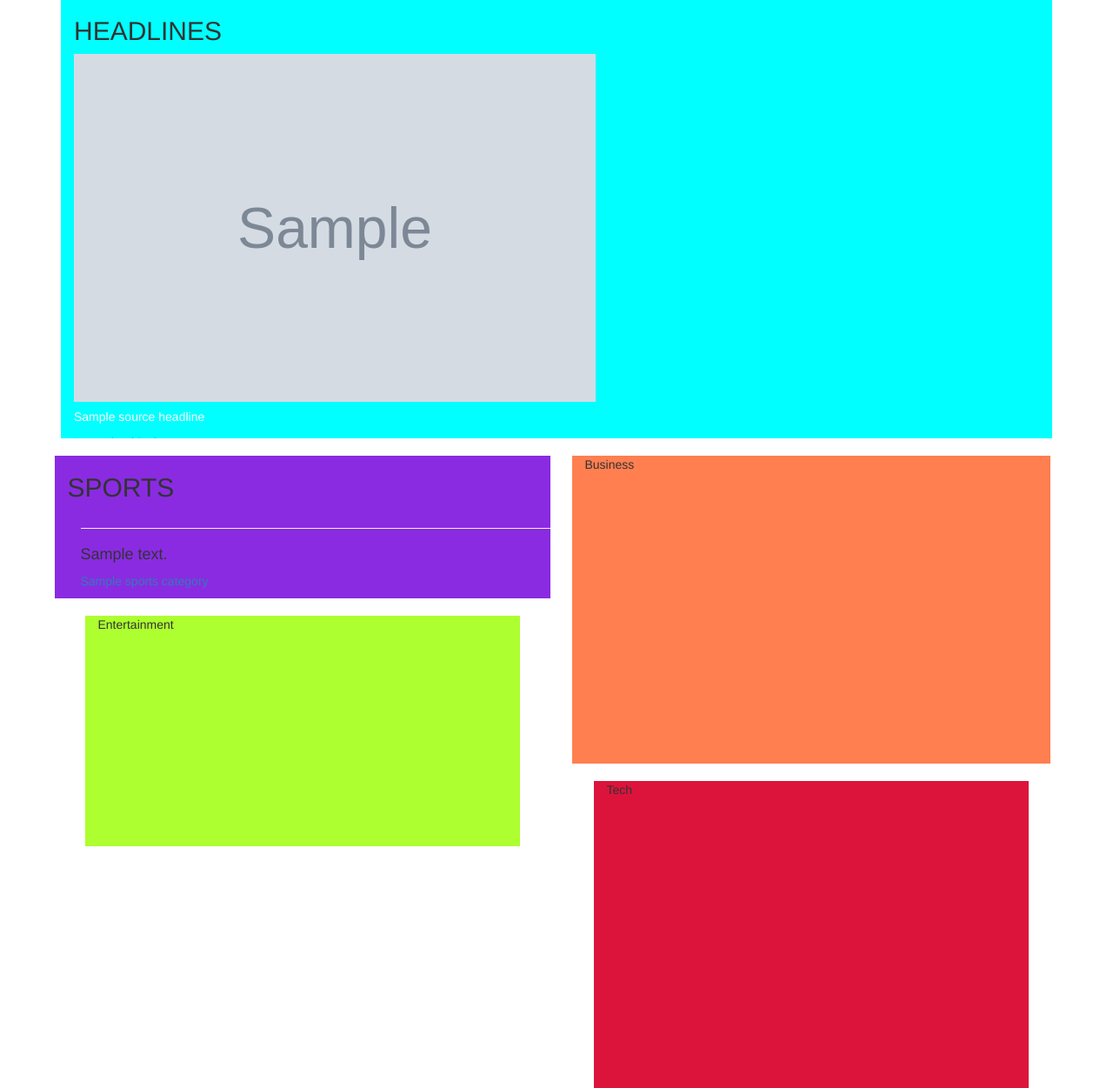
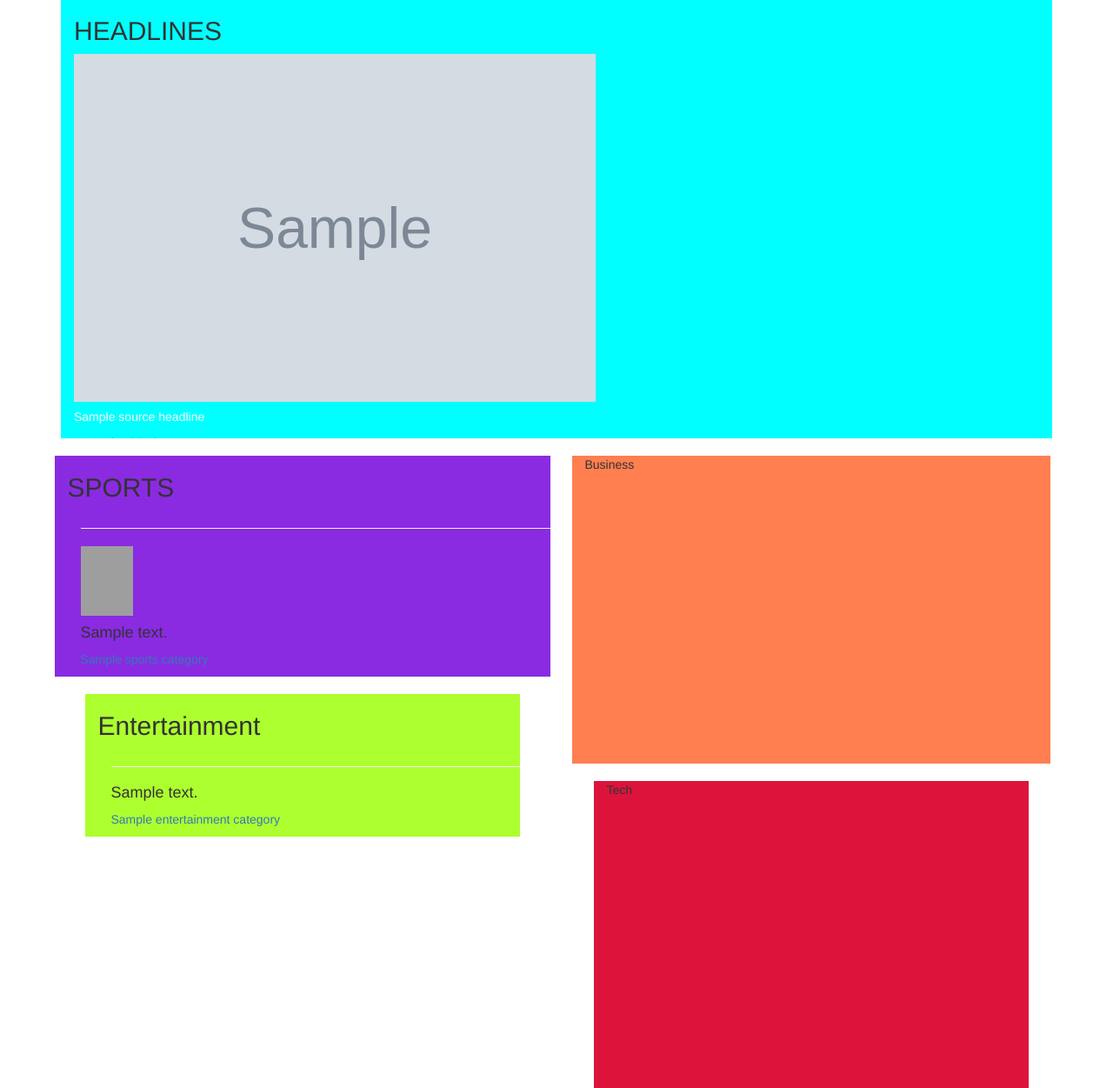
Before and after one commit to Muia23/NewsHub, a Flask app: template app/templates/index.html in a window 1280 px wide. Shown: the part 406-1657 px from the top of the page at 87% size. Run offline with Flask 2, Linux system fonts and the light colour scheme; the template is opened without the code that fills it: most values are stand-ins (such as "Sample title", 1, 10 or a date in 2020); grey boxes marked "Sample" are stand-in pictures; parts of the project's set-up code (start-up, migrations or seed data) failed here and were passed over; some libraries are stand-ins or nearby versions; grey boxes are pictures that could not be loaded.

```diff
--- a/app/templates/index.html
+++ b/app/templates/index.html
@@ -71,14 +71,23 @@
                 <div class="container" style="max-height: 50vh; width: 570px; overflow-y: scroll;">
                     {% for sports_category in sports %}
                         <hr>
+                        <img src=" {{sports_category.ur}}" class="card-img-top" style ="height: 80px; width: 60px;"alt="...">
                         <h4> {{sports_category.description }}</h4>
                         <p><a href="{{sports_category.url}}"> {{sports_category.name }}</a></p>
                     {% endfor %}
                 </div>
             </div>
             <br>
-            <div class="container" style="background-color:greenyellow; height: 30vh; width: 500px;">
-                Entertainment
+            <div class="container" style="background-color:greenyellow; width: 500px;">
+                <h2>Entertainment</h2>
+                <div class="container" style="max-height: 30vh; width: 500px;  overflow-y: scroll;">
+                    {% for entertainment_category in entertainment %}
+                        <hr>
+                        <h4> {{entertainment_category.description }}</h4>
+                        <p><a href="{{entertainment_category.url}}"> {{entertainment_category.name }}</a></p>
+                    {% endfor %}
+                </div>
+
             </div>
         </div>
         <div class="col-md-6" style="padding: 5px;">
```
